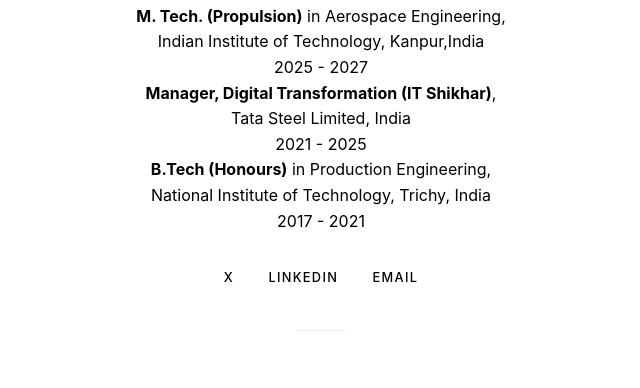
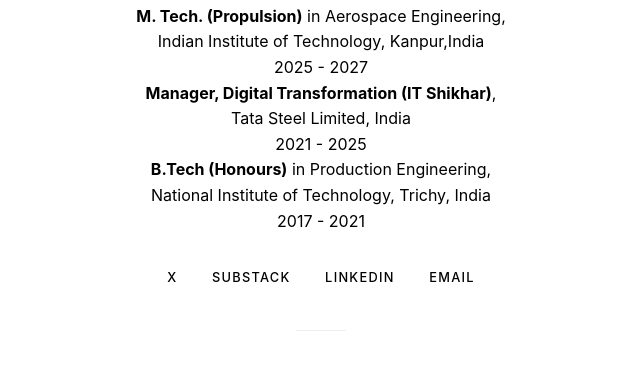
Before and after one commit to Chandraprakash1998/chandraprakashbairagi, a plain HTML site: page index.html in a window 1280 px wide. Shown: the part 143-531 px from the top of the page, without its empty margins (319-959 px from the left). Drawn offline with Linux system fonts and the light colour scheme.

Commit message:
Modify social links in index.html
Updated social links and added Substack link.

```diff
--- a/index.html
+++ b/index.html
@@ -30,6 +30,7 @@
 
         <nav class="social-links">
             <a href="https://x.com/chndrprkshbrg">X</a>
+            <a href="https://chandraprakashbairagi.substack.com/">Substack</a>
             <a href="https://www.linkedin.com/in/chandraprakashbairagi/">LinkedIn</a>
             <a href="mailto:chandraprakash.nittrichy@gmail.com">Email</a>
         </nav>
```
